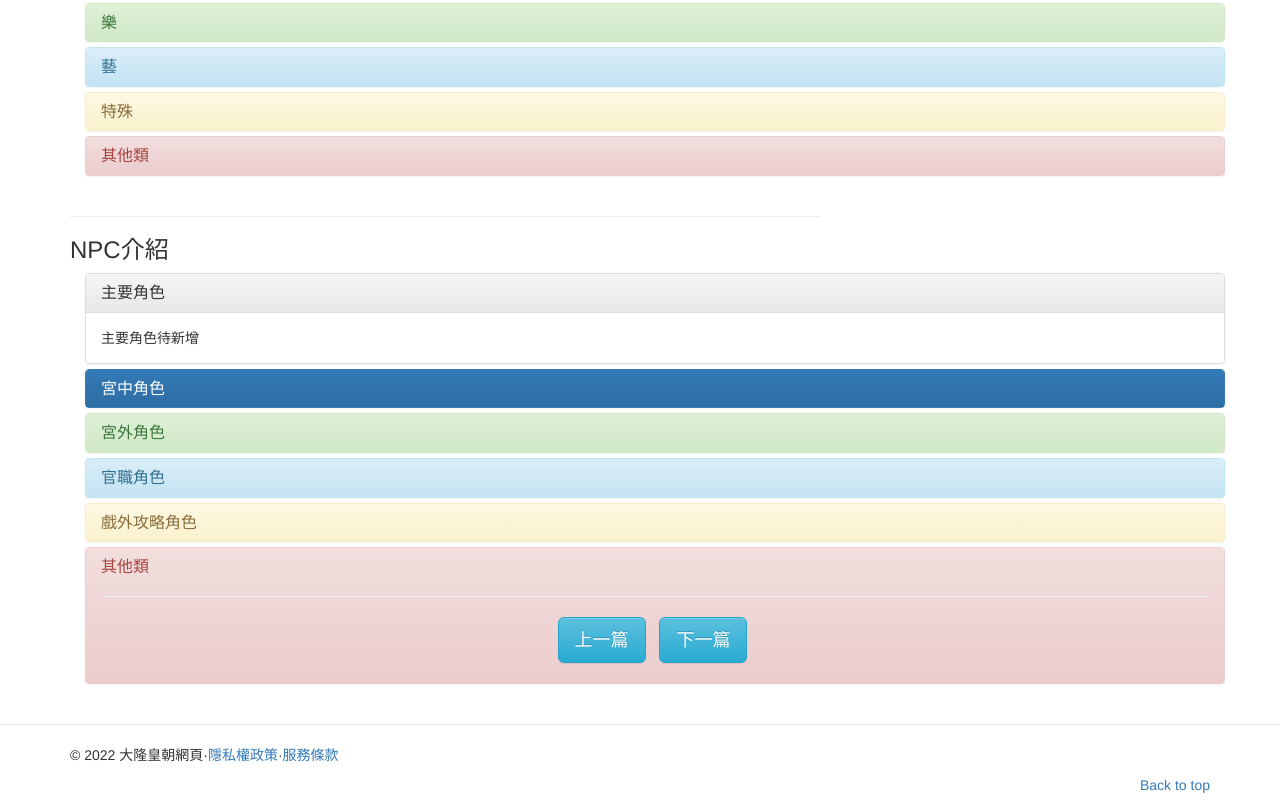
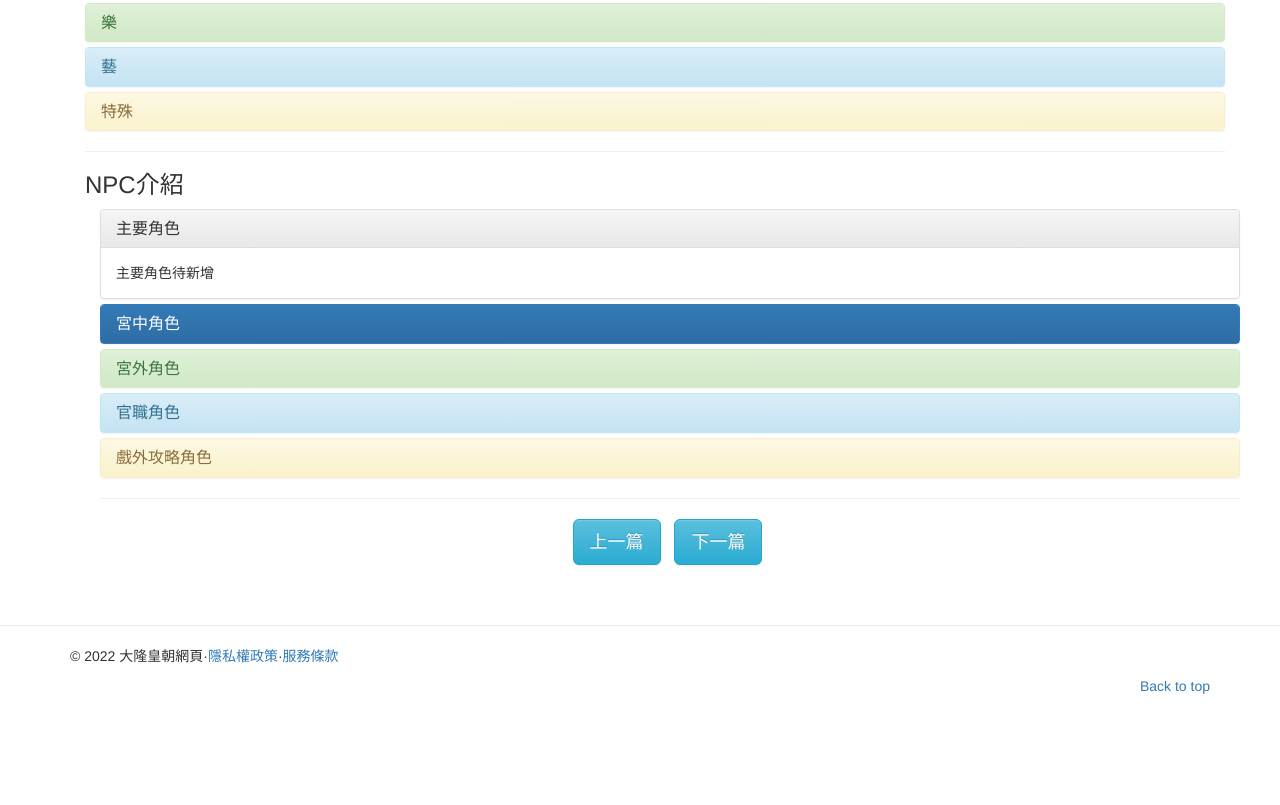
Before and after one commit to Kiki00552211/kiki00552211.github.io, a plain HTML site: page index.htm in a window 1280 px wide. Shown: the part 1121-1926 px from the top of the page. After the commit the page ends 1827 px from the top, so only its background shows below. Drawn offline with nearby package versions, Linux system fonts and the light colour scheme.

Commit message:
Update index.htm

```diff
--- a/index.htm
+++ b/index.htm
@@ -220,18 +220,6 @@
             <div class="panel-body">特殊類才藝待新增</div>
           </div>
         </div>
-        <div class="panel panel-danger">
-          <div class="panel-heading">
-            <h4 class="panel-title">
-              <a data-toggle="collapse" data-parent="#accordion" href="#collapse6">其他類</a>
-            </h4>
-          </div>
-          <div id="collapse6" class="panel-collapse collapse">
-            <div class="panel-body">其他類道具待新增</div>
-          </div>
-        </div>
-      </div>
-    </div>
   </body>
 </html>
 </html>
@@ -290,11 +278,6 @@
             <div class="panel-body">戲外攻略角色待新增</div>
           </div>
         </div>
-        <div class="panel panel-danger">
-          <div class="panel-heading">
-            <h4 class="panel-title">
-              <a data-toggle="collapse" data-parent="#accordion" href="#collapse6">其他類</a>
-            </h4>
             <hr>
             <nav>
               <ul class="list-inline text-center">
```
